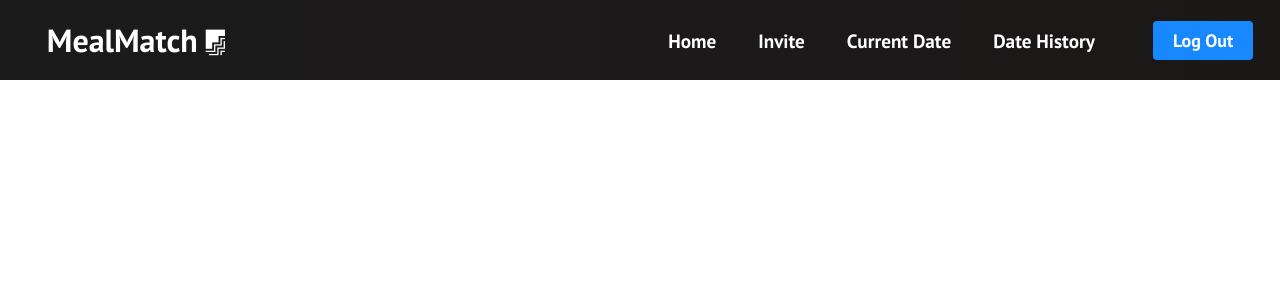
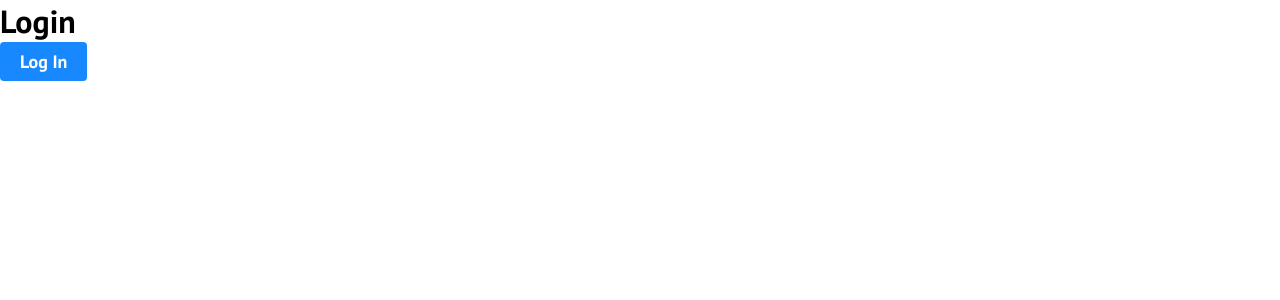
Before and after one commit to akskola/meal-match, a React (Create React App) app: page /lighthall-challenge-4/history in a window 1280 px wide. Shown: the top 300 px of the page. Built offline with nearby package versions, Linux system fonts and the light colour scheme; the HTML template or start-up script is replaced by a standard one.

Commit message:
Navigation

```diff
--- a/src/App.js
+++ b/src/App.js
@@ -1,22 +1,42 @@
-import React from 'react';
+import React, { useState } from 'react';
 import Navbar from './components/Navbar';
 import './App.css';
-import Home from './components/pages/Home';
-import { BrowserRouter as Router, Routes, Route } from 'react-router-dom';
+import { Link, BrowserRouter as Router, Routes, Route, Navigate } from 'react-router-dom';
 import CurrentDate from './components/pages/CurrentDate';
 import History from './components/pages/History';
 import Invite from './components/pages/Invite';
 
-function App() {
+const App = () => {
+  const [isLoggedIn, setIsLoggedIn] = useState(false);
+
+  const handleLogin = () => {
+    setIsLoggedIn(true);
+  };
+
+  const handleLogout = () => {
+    setIsLoggedIn(false);
+  };
+
   return (
     <Router>
-      <Navbar />
-      <Routes>
-        <Route path='/' exact component={Home} />
-        <Route path="/currentdate" element={<CurrentDate />} />
-        <Route path="/invite" element={<Invite />} />
-        <Route path="/history" element={<History />} />
-      </Routes>
+      {isLoggedIn ? (
+        <>
+          <Navbar onLogout={handleLogout}/>
+          <Routes>
+            <Route path="/" element={<Navigate to="/lighthall-challenge-4/currentdate" />} />
+            <Route path="/lighthall-challenge-4/currentdate" element={<CurrentDate />} />
+            <Route path="/lighthall-challenge-4/invite" element={<Invite />} />
+            <Route path="/lighthall-challenge-4/history" element={<History />} />
+          </Routes>
+        </>
+      ) : (
+        <div className="login-screen">
+          <h1>Login</h1>
+          <Link to='/lighthall-challenge-4/currentdate'>
+          <button onClick={handleLogin} className='btn'>Log In</button>
+        </Link>
+        </div>
+      )}
     </Router>
   );
 }
--- a/src/components/Button.js
+++ b/src/components/Button.js
@@ -2,10 +2,14 @@ import React from 'react';
 import './Button.css';
 import { Link } from 'react-router-dom';
 
-export function Button() {
+export const Button = ({ onLogout }) => {
+  const handleLogout = () => {
+    onLogout();
+  };
+
   return (
-    <Link to='sign-up'>
-      <button className='btn'>Log Out</button>
+    <Link to='/lighthall-challenge-4/'>
+      <button className='btn' onClick={handleLogout}>Log Out</button>
     </Link>
   );
 }
--- a/src/components/Navbar.css
+++ b/src/components/Navbar.css
@@ -36,6 +36,15 @@
   display: flex;
   align-items: center;
   height: 80px;
+}
+
+.nav-item1 {
+  display: flex;
+  align-items: center;
+  height: 80px;
+  color: white;
+  text-decoration: none;
+  padding: 0.5rem 1rem;
 }
 
 .nav-links {
--- a/src/components/Navbar.js
+++ b/src/components/Navbar.js
@@ -3,7 +3,7 @@ import { Button } from './Button';
 import { Link } from 'react-router-dom';
 import './Navbar.css';
 
-function Navbar() {
+const Navbar = ({ onLogout }) => {
   const [click, setClick] = useState(false);
 
   const handleClick = () => setClick(!click);
@@ -12,7 +12,7 @@ function Navbar() {
   return (
     <>
       <nav className='navbar'>
-        <Link to='/' className='navbar-logo' onClick={closeMobileMenu}>
+        <Link to='/lighthall-challenge-4/home' className='navbar-logo' onClick={closeMobileMenu}>
           MealMatch
           <i class='fab fa-firstdraft' />
         </Link>
@@ -21,14 +21,14 @@ function Navbar() {
         </div>
         <ul className={click ? 'nav-menu active' : 'nav-menu'}>
           <li className='nav-item'>
-            <Link to='/' className='nav-links' onClick={closeMobileMenu}>
+            <Link to='/lighthall-challenge-4/home' className='nav-links' onClick={closeMobileMenu}>
               Home
             </Link>
           </li>
 
           <li className='nav-item'>
             <Link
-              to='/invite'
+              to='/lighthall-challenge-4/invite'
               className='nav-links'
               onClick={closeMobileMenu}
             >
@@ -37,7 +37,7 @@ function Navbar() {
           </li>
           <li className='nav-item'>
             <Link
-              to='/currentdate'
+              to='/lighthall-challenge-4/currentdate'
               className='nav-links'
               onClick={closeMobileMenu}
             >
@@ -46,24 +46,18 @@ function Navbar() {
           </li>
           <li className='nav-item'>
             <Link
-              to='/history'
+              to='/lighthall-challenge-4/history'
               className='nav-links'
               onClick={closeMobileMenu}
             >
               Date History
             </Link>
           </li>
-          <li>
-            <Link
-              to='/sign-up'
-              className='nav-links-mobile'
-              onClick={closeMobileMenu}
-            >
-              Log Out
-            </Link>
+          <li className='nav-item1'>
+              UserName
           </li>
         </ul>
-        <Button />
+        <Button onLogout={onLogout} />
       </nav>
     </>
   );
--- a/src/components/pages/Home.js
+++ /dev/null
@@ -1,10 +0,0 @@
-import React from 'react';
-import '../../App.css';
-
-export default function Home() {
-  return (
-    <>
-      <h1 className='home'>MealMatch</h1>
-    </>
-  );
-}
```
